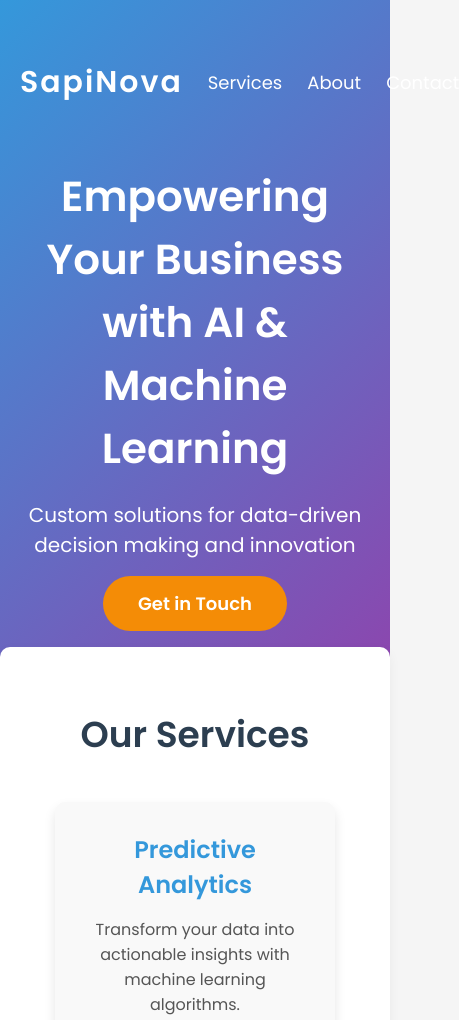
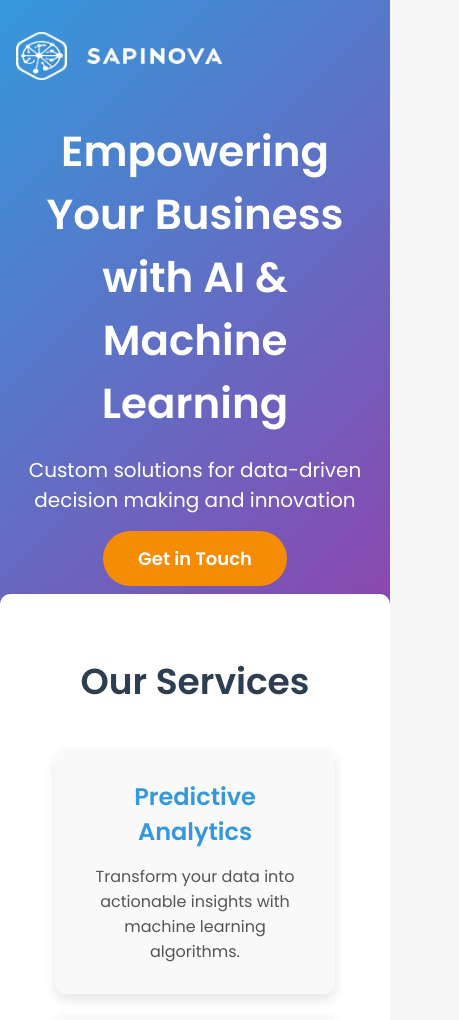
Before and after one commit to SapiNova/SapiNova.github.io, a plain HTML site: page index.html in a window 390 px wide. Shown: the top 1020 px of the page, 459 px wide, since content can reach past the window. Drawn offline with Linux system fonts and the light colour scheme.

Commit message:
Add company logo, and some minor fixes to responsiveness

```diff
--- a/css/style.css
+++ b/css/style.css
@@ -1,7 +1,9 @@
 * {
     margin: 0;
     padding: 0;
-    box-sizing: border-box;
+	-webkit-box-sizing: border-box;
+	-moz-box-sizing: border-box;
+	box-sizing: border-box;
 }
 
 body {
@@ -13,7 +15,7 @@ body {
 header {
     background: linear-gradient(135deg, #3498db, #8e44ad);
     color: white;
-    padding: 40px 20px;
+    padding: 2rem 1rem;
     text-align: center;
 }
 
@@ -21,18 +23,31 @@ nav {
     display: flex;
     justify-content: space-between;
     align-items: center;
-    padding: 20px 0;
     max-width: 1200px;
+	width: 100%;
     margin: 0 auto;
+	height: 3rem;
 }
 
 nav .logo {
-    font-size: 30px;
-    font-weight: 600;
-    letter-spacing: 2px;
+	height: 100%;
+}
+
+nav .logo img {
+	height: 100%;
+}
+
+.pic-logo {
+	filter: brightness(0) invert(1);
+}
+
+.text-logo {
+	padding: 1rem;
+	filter: brightness(0) invert(1);
 }
 
 nav ul {
+    padding: 1rem 0;
     list-style: none;
     display: flex;
 }
@@ -220,3 +235,9 @@ footer {
     text-align: center;
     font-size: 14px;
 }
+
+@media screen and (max-width: 600px) {
+	nav ul {
+		display: none;
+	}
+}
--- a/index.html
+++ b/index.html
@@ -11,7 +11,10 @@
 <body>
     <header>
         <nav>
-            <div class="logo">SapiNova</div>
+            <div class="logo">
+				<img src="/images/sapinova_logo.png" class="pic-logo">
+				<img src="/images/sapinova_text.png" class="text-logo">
+			</div>
             <ul>
                 <li><a href="#services">Services</a></li>
                 <li><a href="#about">About</a></li>
```
Also changed, not shown: images/sapinova_logo.png (added), images/sapinova_text.png (added).
